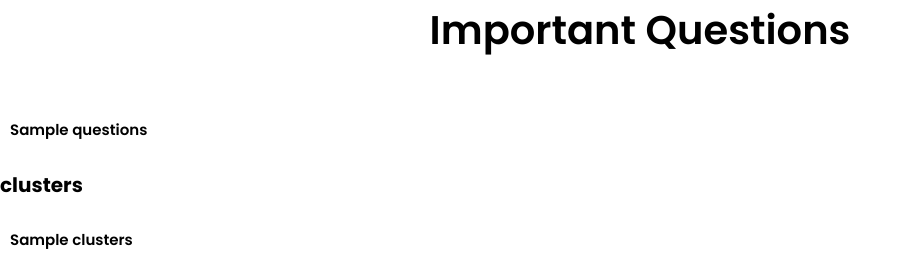
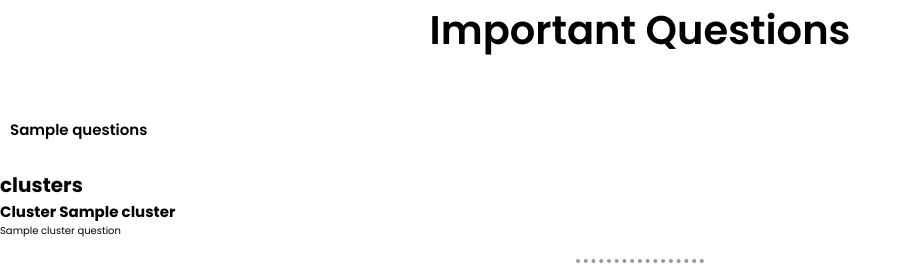
Before and after one commit to coder-abhi07/smashIT, a Django app: template convert/templates/result.html in a window 1280 px wide. Shown: the part 680-956 px from the top of the page, without its empty margins (0-912 px from the left). Run offline with Django 4.2, Linux system fonts and the light colour scheme; tables that the repository leaves empty hold one stand-in row (values such as "Sample post"); the template is opened without the code that fills it: values that come from a table or form of the project are taken from there, most other values are stand-ins (such as "Sample title", 1, 10 or a date in 2020); parts of the project's set-up code (start-up, migrations or seed data) failed here and were passed over.

Commit message:
Update result.html

```diff
--- a/convert/templates/result.html
+++ b/convert/templates/result.html
@@ -93,7 +93,14 @@
 
         <p> {{questions|linebreaks}}</p>
         <h1>clusters</h1>
-        <p>{{clusters|linebreaks}}</p>
+            {% for cluster_label, cluster_questions in clusters.items %}
+            <h2>Cluster {{ cluster_label }}</h2>
+            <ul>
+                {% for question in cluster_questions %}
+                <li>{{ question }}</li>
+                {% endfor %}
+            </ul>
+            {% endfor %}
         </div>
         {% endif %}
 
```
